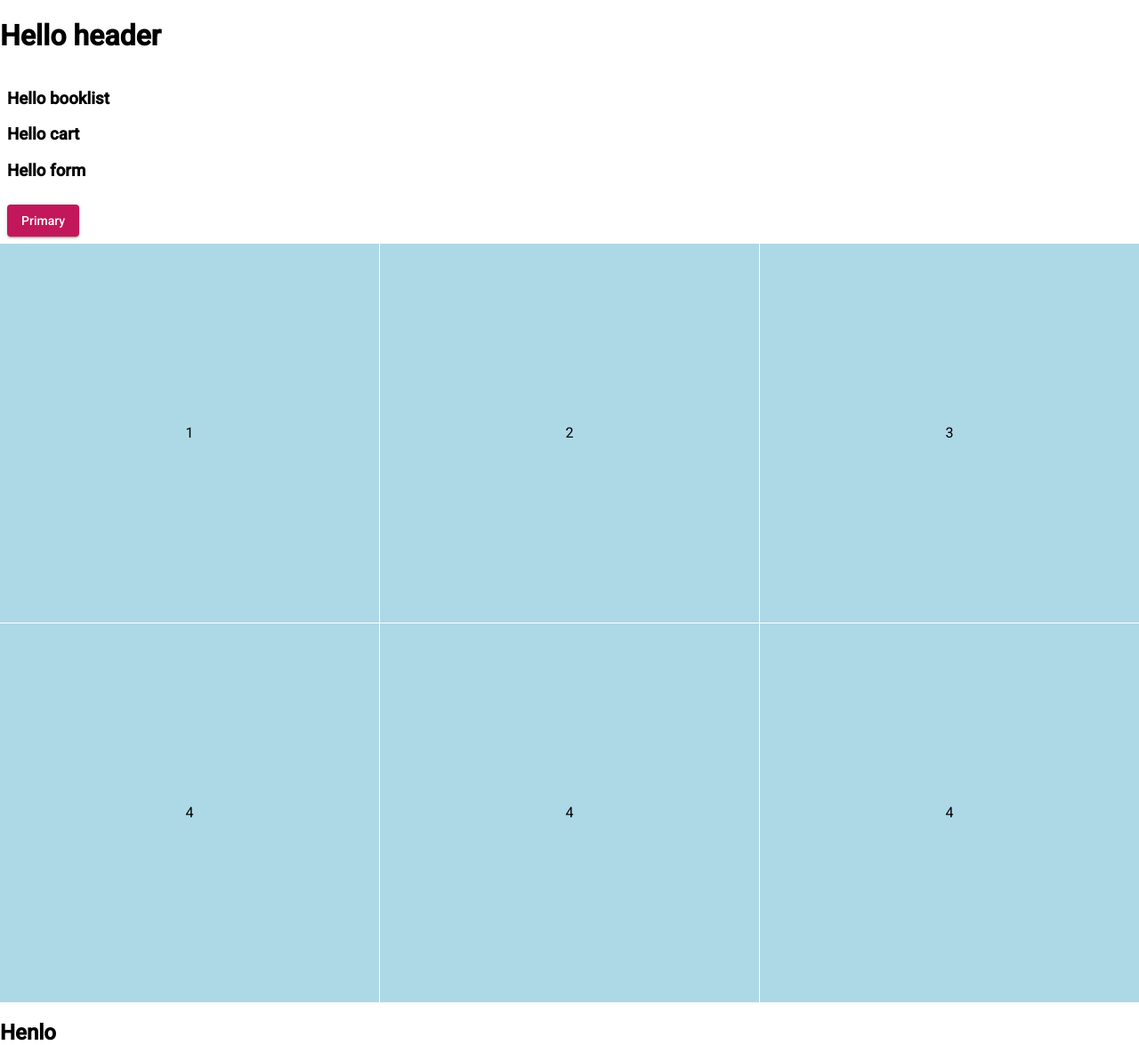
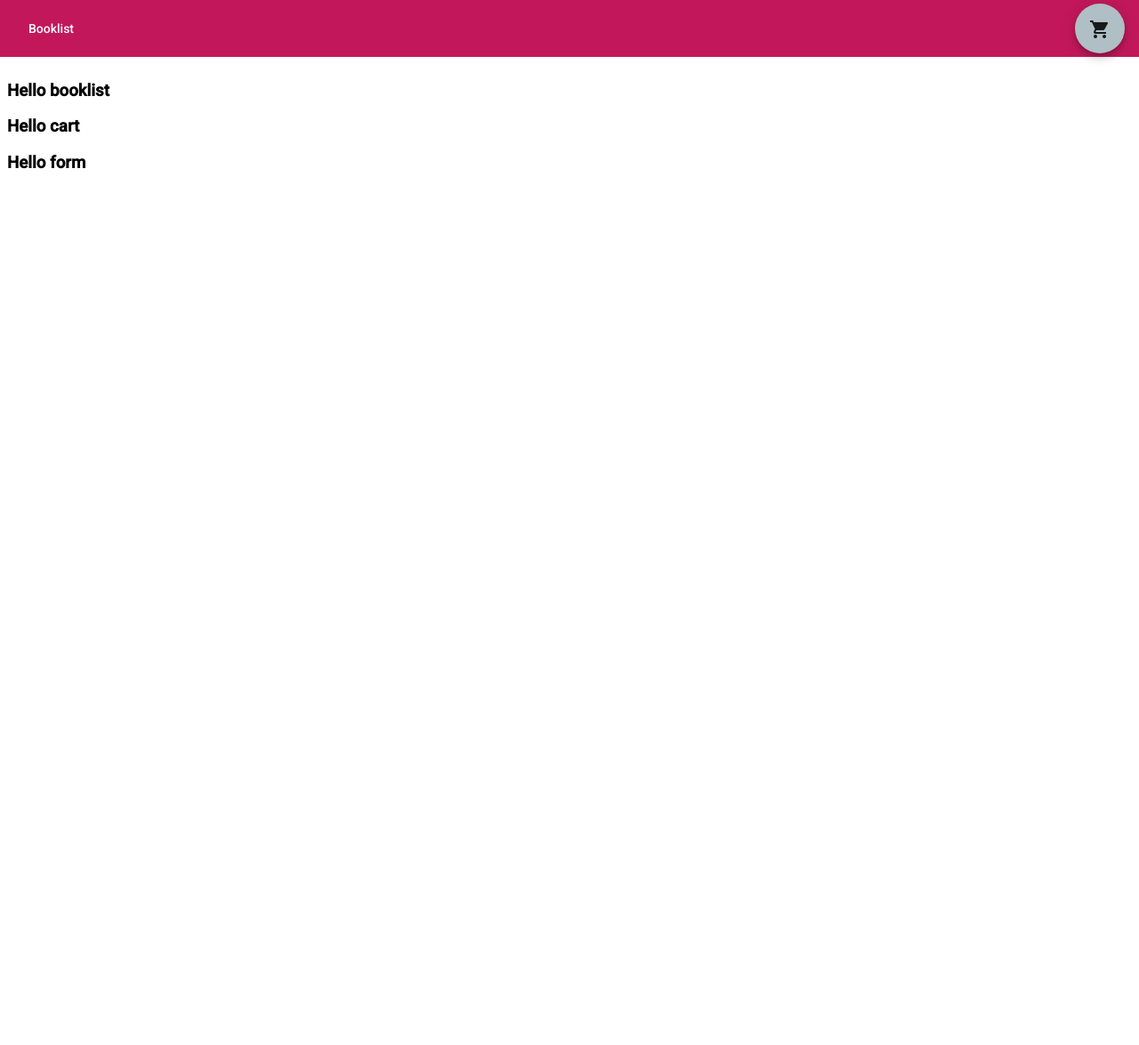
Before and after one commit to gajfska/book-shop, an Angular app: page / in a window 1280 px wide. Shown: the whole page at 89% size. After the commit the page ends 800 px from the top, so only its background shows below. Built offline with nearby package versions, Linux system fonts and the light colour scheme.

Commit message:
adding navbar

```diff
--- a/src/app/app.component.html
+++ b/src/app/app.component.html
@@ -13,20 +13,20 @@
 </section>
 
 
-<section>
-  <div class="example-button-row">
-    <button mat-raised-button color="primary">Primary</button>
-  </div>
-</section>
+<!--<section>-->
+  <!--<div class="example-button-row">-->
+    <!--<button mat-raised-button color="primary">Primary</button>-->
+  <!--</div>-->
+<!--</section>-->
 
 
-<mat-grid-list cols="3" rowHeight="1:1">
-  <mat-grid-tile>1</mat-grid-tile>
-  <mat-grid-tile>2</mat-grid-tile>
-  <mat-grid-tile>3</mat-grid-tile>
-  <mat-grid-tile>4</mat-grid-tile>
-  <mat-grid-tile>4</mat-grid-tile>
-  <mat-grid-tile>4</mat-grid-tile>
-</mat-grid-list>
+<!--<mat-grid-list cols="3" rowHeight="1:1">-->
+  <!--<mat-grid-tile>1</mat-grid-tile>-->
+  <!--<mat-grid-tile>2</mat-grid-tile>-->
+  <!--<mat-grid-tile>3</mat-grid-tile>-->
+  <!--<mat-grid-tile>4</mat-grid-tile>-->
+  <!--<mat-grid-tile>4</mat-grid-tile>-->
+  <!--<mat-grid-tile>4</mat-grid-tile>-->
+<!--</mat-grid-list>-->
 
-<h2>Henlo</h2>
+<!--<h2>Henlo</h2>-->
--- a/src/app/header/header.component.css
+++ b/src/app/header/header.component.css
@@ -0,0 +1,27 @@
+
+
+.example-label {
+    display: table-cell;
+    font-size: 14px;
+    margin-left: 8px;
+    width: 120px;
+}
+
+.example-button-row {
+    display: table-cell;
+}
+
+.example-button-row button {
+    display: table-cell;
+    margin-right: 8px;
+}
+
+
+
+.example-icon {
+    padding: 0 14px;
+}
+
+.example-spacer {
+    flex: 1 1 auto;
+}
--- a/src/app/header/header.component.html
+++ b/src/app/header/header.component.html
@@ -1 +1,11 @@
-<h1>Hello header</h1>
+<mat-toolbar color="primary">
+    <mat-toolbar-row>
+        <div class="example-button-row">
+            <button mat-flat-button color="primary">Booklist</button>
+        </div>
+        <span class="example-spacer"></span>
+        <button mat-fab color="accent" aria-label="Example icon button with a delete icon">
+            <mat-icon>shopping_cart</mat-icon>
+        </button>
+    </mat-toolbar-row>
+</mat-toolbar>
```
Also changed, not shown: src/app/app.module.ts (+4 -6 lines).
